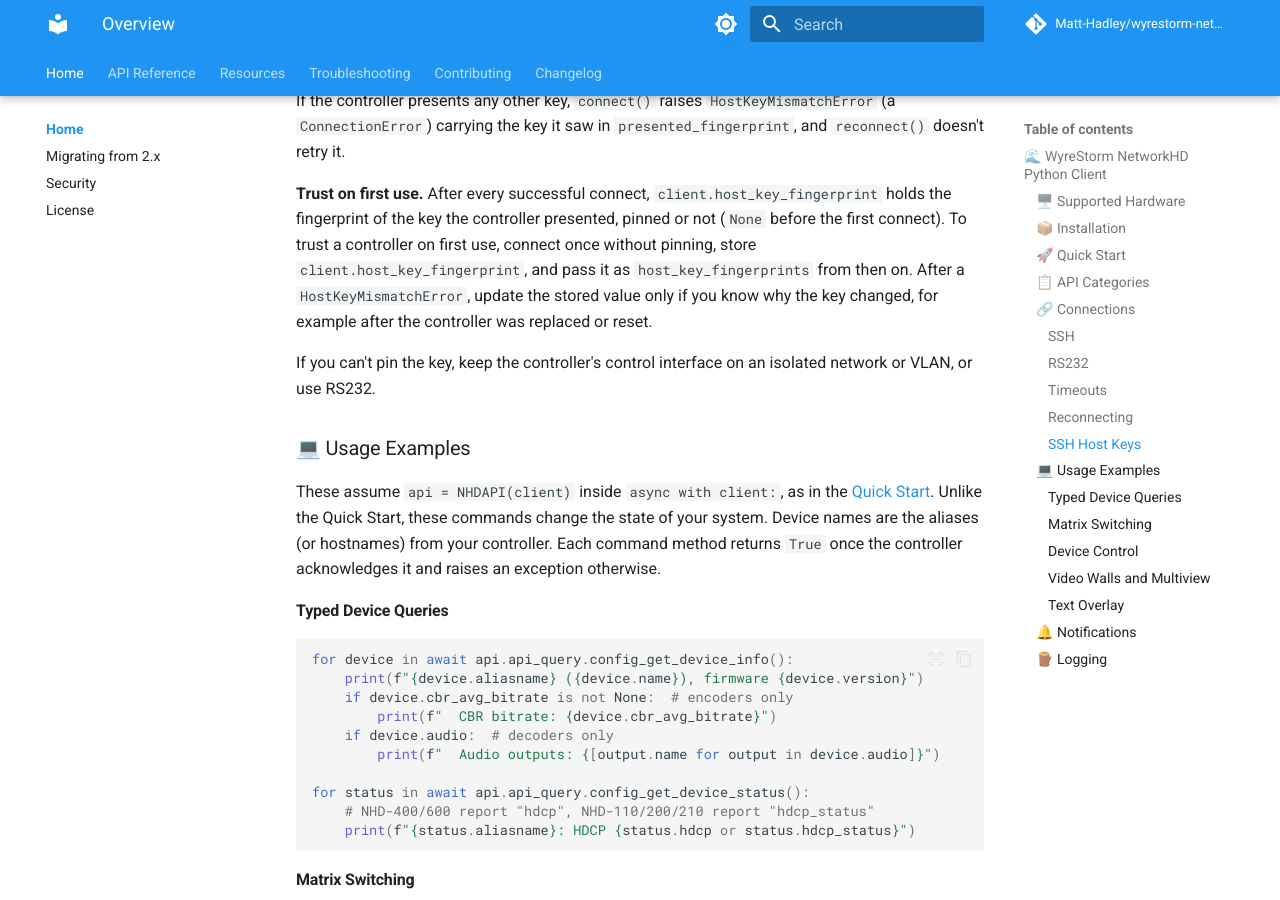
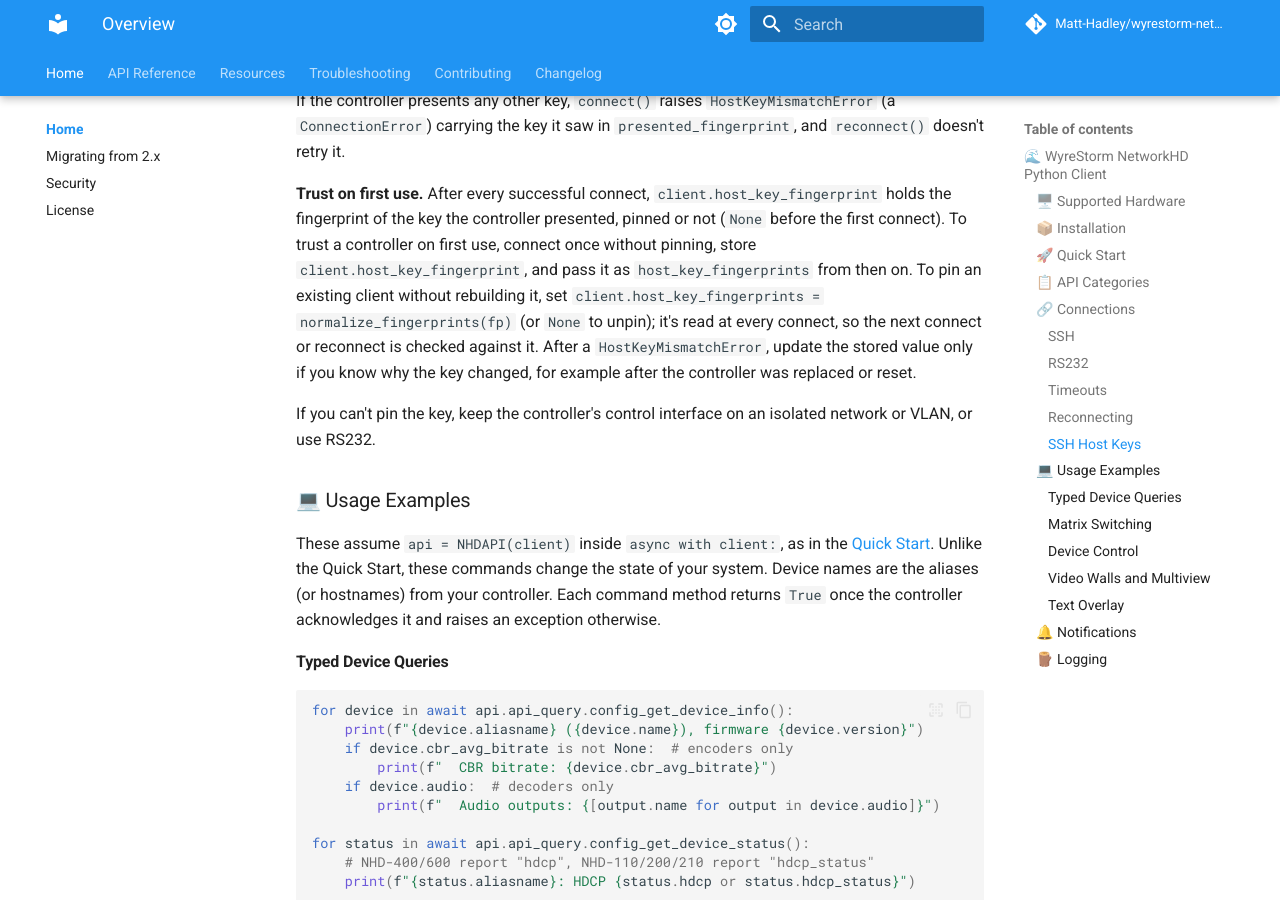
Before and after one commit to Matt-Hadley/wyrestorm-networkhd-py, an MkDocs documentation site: the page built from docs/index.md, in a window 1280 px wide and 900 px high, scrolled down 5037 px. Built offline with MkDocs 1.6.1 and Material for MkDocs 9.7.7, drawn with Linux system fonts in a browser that asks for light colours; comment, search, counter and statistics services are not loaded.

Commit message:
docs: describe pinning an existing SSH client after trust on first use
Co-Authored-By: Claude Opus 5.5 <noreply@anthropic.com>

```diff
--- a/docs/index.md
+++ b/docs/index.md
@@ -223,7 +223,9 @@ key it saw in `presented_fingerprint`, and `reconnect()` doesn't retry it.
 
 **Trust on first use.** After every successful connect, `client.host_key_fingerprint` holds the fingerprint of the key
 the controller presented, pinned or not (`None` before the first connect). To trust a controller on first use, connect
-once without pinning, store `client.host_key_fingerprint`, and pass it as `host_key_fingerprints` from then on. After a
+once without pinning, store `client.host_key_fingerprint`, and pass it as `host_key_fingerprints` from then on. To pin
+an existing client without rebuilding it, set `client.host_key_fingerprints = normalize_fingerprints(fp)` (or `None` to
+unpin); it's read at every connect, so the next connect or reconnect is checked against it. After a
 `HostKeyMismatchError`, update the stored value only if you know why the key changed, for example after the controller
 was replaced or reset.
 
```
